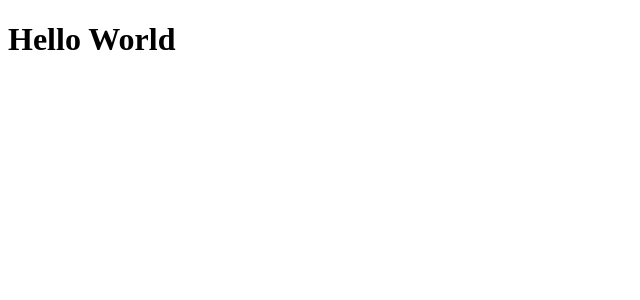
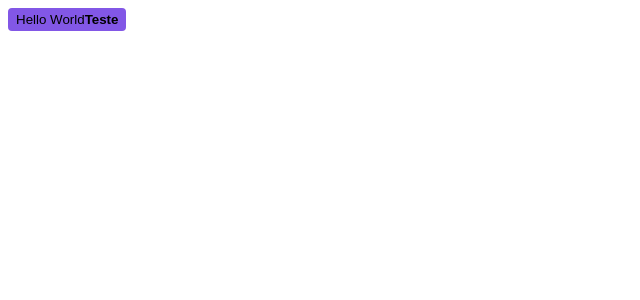
Before and after one commit to davirlima/ignite-shop, a Next.js app: page / in a window 1280 px wide. Shown: the top 300 px of the page, without its empty margins (0-640 px from the left). Built offline with nearby package versions, Linux system fonts and the light colour scheme.

Commit message:
configurando stitches

```diff
--- a/package.json
+++ b/package.json
@@ -9,6 +9,7 @@
     "lint": "next lint"
   },
   "dependencies": {
+    "@stitches/react": "^1.2.8",
     "next": "12.3.1",
     "react": "18.2.0",
     "react-dom": "18.2.0"
--- a/src/pages/_document.tsx
+++ b/src/pages/_document.tsx
@@ -1,4 +1,5 @@
 import { Html, Main, NextScript, Head } from "next/document";
+import { getCssText } from "../styles";
 
 export default function Document() {
   return (
@@ -14,6 +15,10 @@
           href="https://fonts.googleapis.com/css2?family=Roboto:wght@400;700&display=swap"
           rel="stylesheet"
         />
+        <style
+          id="stitches"
+          dangerouslySetInnerHTML={{ __html: getCssText() }}
+        />
       </Head>
       <body>
         <Main />
--- a/src/pages/index.tsx
+++ b/src/pages/index.tsx
@@ -1,3 +1,25 @@
+import { styled } from "../styles";
+
+const Button = styled("button", {
+  backgroundColor: "$rocketseat",
+  borderRadius: 4,
+  border: 0,
+  padding: "4px 8px",
+
+  span: {
+    fontWeight: "bold",
+  },
+
+  "&:hover": {
+    filter: "brightness(0.8)",
+  },
+});
+
 export default function Home() {
-  return <h1>Hello World</h1>;
+  return (
+    <Button>
+      Hello World
+      <span>Teste</span>
+    </Button>
+  );
 }
--- /dev/null
+++ b/src/styles/index.ts
@@ -0,0 +1,18 @@
+import { createStitches } from "@stitches/react";
+
+export const {
+  config,
+  styled,
+  css,
+  globalCss,
+  keyframes,
+  getCssText,
+  theme,
+  createTheme,
+} = createStitches({
+  theme: {
+    colors: {
+      rocketseat: "#8257e6",
+    },
+  },
+});
```
Also changed, not shown: 1 other file (tests, documents, lock files or other folders).
